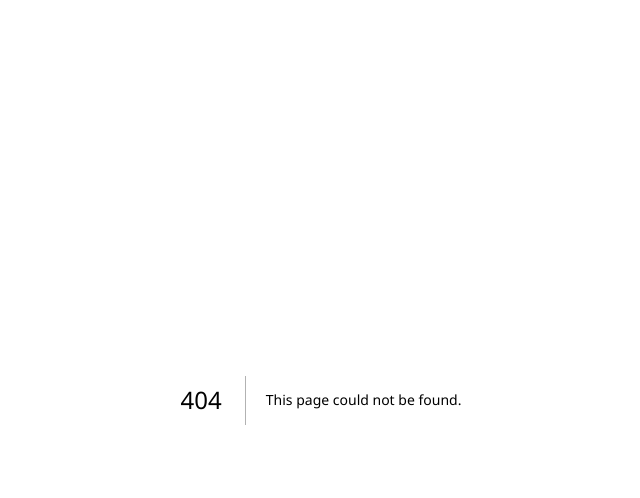
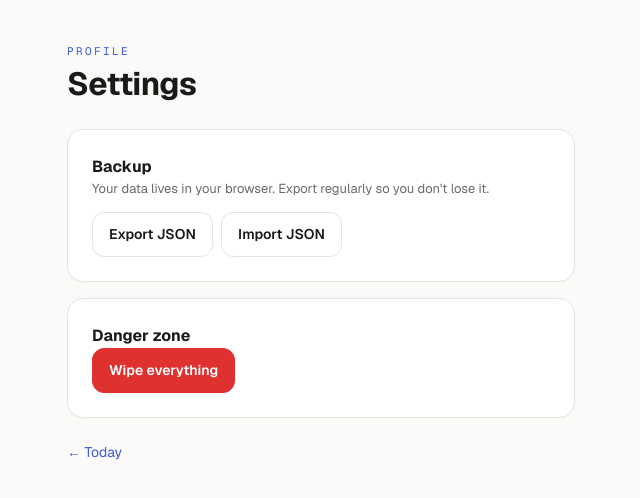
Before and after one commit to sessmaar/dynamic-energy-tracker, a Next.js app in the folder apps/web/: page /profile in a window 1280 px wide. Before the commit this address had no page. Shown: the top 498 px of the page, without its empty margins (319-959 px from the left). Built offline with nearby package versions, Linux system fonts and the light colour scheme.

Commit message:
feat(web): /profile with export/import/reset

```diff
--- /dev/null
+++ b/apps/web/app/profile/page.tsx
@@ -0,0 +1,104 @@
+"use client";
+
+import Link from "next/link";
+import { useRef, useState } from "react";
+import { useRouter } from "next/navigation";
+import { useLocalStore, initialLocalState, type LocalState } from "@/lib/local-store";
+
+export default function ProfilePage() {
+  const router = useRouter();
+  const profile = useLocalStore((s) => s.profile);
+  const goal = useLocalStore((s) => s.goal);
+  const loadState = useLocalStore((s) => s.loadState);
+  const reset = useLocalStore((s) => s.reset);
+  const fileRef = useRef<HTMLInputElement | null>(null);
+  const [error, setError] = useState<string | null>(null);
+
+  const onExport = () => {
+    const snapshot = useLocalStore.getState();
+    const data: LocalState = {
+      schemaVersion: 1,
+      profile: snapshot.profile,
+      goal: snapshot.goal,
+      weights: snapshot.weights,
+      meals: snapshot.meals,
+      activities: snapshot.activities,
+      engineWeeks: snapshot.engineWeeks,
+      foodsCache: snapshot.foodsCache,
+    };
+    const blob = new Blob([JSON.stringify(data, null, 2)], { type: "application/json" });
+    const url = URL.createObjectURL(blob);
+    const a = document.createElement("a");
+    a.href = url;
+    a.download = `det-backup-${new Date().toISOString().slice(0, 10)}.json`;
+    document.body.appendChild(a);
+    a.click();
+    document.body.removeChild(a);
+    URL.revokeObjectURL(url);
+  };
+
+  const onImport = async (file: File) => {
+    setError(null);
+    try {
+      const text = await file.text();
+      const data = JSON.parse(text) as LocalState;
+      if (data.schemaVersion !== 1) throw new Error(`Unsupported schema v${data.schemaVersion}`);
+      loadState({ ...initialLocalState, ...data });
+      router.push("/today");
+    } catch (e) {
+      setError(e instanceof Error ? e.message : String(e));
+    }
+  };
+
+  const onReset = () => {
+    if (!confirm("This wipes everything (profile, weights, meals, activity). Continue?")) return;
+    reset();
+    router.replace("/onboarding");
+  };
+
+  return (
+    <main className="container section" style={{ maxWidth: 540, paddingBottom: 96 }}>
+      <header style={{ marginBottom: 24 }}>
+        <span className="eyebrow">Profile</span>
+        <h1 className="h2" style={{ marginTop: 4 }}>Settings</h1>
+      </header>
+
+      {profile && goal && (
+        <section className="glass-card glass-card-lg" style={{ marginBottom: 16 }}>
+          <div style={{ color: "var(--muted)", fontSize: 13 }}>Current</div>
+          <div style={{ marginTop: 8, fontSize: 15 }}>
+            <div>{profile.sex} · born {profile.dateOfBirth}</div>
+            <div>{profile.heightCm} cm · started at {profile.initialWeightKg} kg</div>
+            <div>{profile.activityLevel} · goal: {goal.type} {goal.rateKgPerWeek} kg/wk</div>
+            <div>targets: P {goal.proteinG}g · C {goal.carbsG}g · F {goal.fatG}g</div>
+          </div>
+          <Link href="/onboarding" style={{ display: "inline-block", marginTop: 12, color: "var(--accent)" }}>Re-run onboarding</Link>
+        </section>
+      )}
+
+      <section className="glass-card glass-card-lg" style={{ marginBottom: 16 }}>
+        <h3 style={{ fontSize: 16, fontWeight: 700, marginTop: 0 }}>Backup</h3>
+        <p style={{ color: "var(--muted)", fontSize: 13 }}>Your data lives in your browser. Export regularly so you don&apos;t lose it.</p>
+        <div style={{ display: "flex", gap: 8, marginTop: 12 }}>
+          <button onClick={onExport} style={btn}>Export JSON</button>
+          <button onClick={() => fileRef.current?.click()} style={btn}>Import JSON</button>
+          <input ref={fileRef} type="file" accept="application/json" style={{ display: "none" }}
+            onChange={(e) => { const f = e.target.files?.[0]; if (f) void onImport(f); }} />
+        </div>
+        {error && <div style={{ color: "var(--viz-error)", fontSize: 13, marginTop: 8 }}>{error}</div>}
+      </section>
+
+      <section className="glass-card glass-card-lg">
+        <h3 style={{ fontSize: 16, fontWeight: 700, marginTop: 0 }}>Danger zone</h3>
+        <button onClick={onReset} style={{ ...btn, background: "var(--viz-error)", color: "#fff", borderColor: "var(--viz-error)" }}>Wipe everything</button>
+      </section>
+
+      <Link href="/today" style={{ display: "inline-block", marginTop: 24, color: "var(--accent)" }}>← Today</Link>
+    </main>
+  );
+}
+
+const btn: React.CSSProperties = {
+  background: "var(--surface)", color: "var(--fg)", border: "1px solid var(--border)",
+  padding: "10px 16px", borderRadius: 12, fontSize: 14, fontWeight: 600, cursor: "pointer",
+};
```
